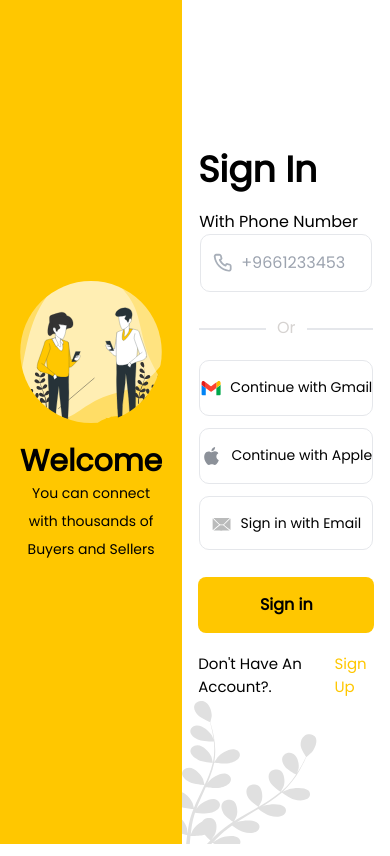
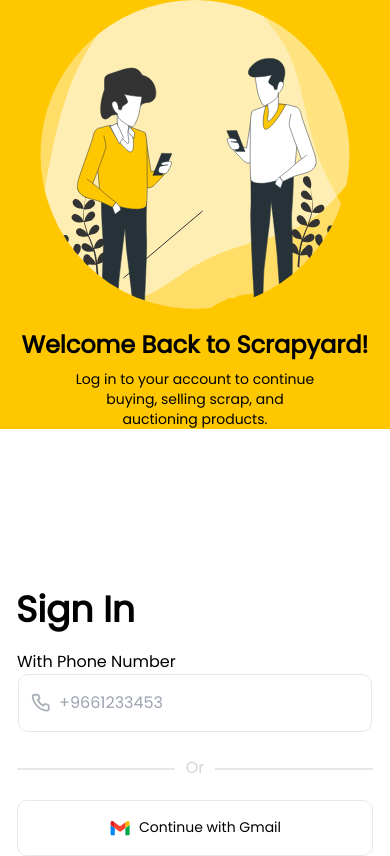
Before and after one commit to usama4212/testing, a Next.js app: page /login in a window 390 px wide. Shown: the top 856 px of the page. Built offline with nearby package versions, Linux system fonts and the light colour scheme.

Commit message:
login page text and responsiveness updated

```diff
--- a/app/login/page.tsx
+++ b/app/login/page.tsx
@@ -20,7 +20,11 @@ import eye from "@/assets/eye.svg";
 import eyeOff from "@/assets/eye-slash.svg";
 import PhoneInput from "@/components/UI/PhoneInput";
 import { useRouter } from "next/navigation";
-import { emailRegex, saudiPhoneNumberRegex } from "@/components/Constants";
+import {
+  emailRegex,
+  phoneNumberRegex,
+  saudiPhoneNumberRegex,
+} from "@/components/Constants";
 
 const LoginPage = () => {
   const [loginOption, setLoginOption] = useState("phone");
@@ -40,7 +44,6 @@ const LoginPage = () => {
     const { value, name } = e.target;
     if (name === "phone") {
       console.log(phone);
-      const phoneNumberRegex = /^[+0-9][0-9]*$/;
       if (!phoneNumberRegex.test(value) && value.length > 0) {
         setPhoneError("Invalid Phone Number");
       } else {
@@ -112,8 +115,8 @@ const LoginPage = () => {
   return (
     <>
       <AuthLayout
-        title="Welcome"
-        subtitle="You can connect with thousands of Buyers and Sellers"
+        title="Welcome Back to Scrapyard!"
+        subtitle="Log in to your account to continue buying, selling scrap, and auctioning products."
         picture={loginOption == "phone" ? signImage : loginImage}
         submitHandler={submitHandler}
         buttonText="Sign in"
--- a/components/Auth/AuthLayout.tsx
+++ b/components/Auth/AuthLayout.tsx
@@ -12,17 +12,17 @@ const AuthLayout = ({
   buttonText,
 }: AuthLayoutProps) => {
   return (
-    <div className=" min-h-screen w-full flex">
-      <div className="md:w-[50%] bg-primary min-h-screen flex items-center justify-center backdrop-blur-xl">
-        <div className=" justify-center px-5 md:px-0 lg:w-[50%] space-y-5">
+    <div className=" min-h-screen w-full sm:flex">
+      <div className=" md:w-[50%] bg-primary md:min-h-screen flex items-center justify-center backdrop-blur-xl">
+        <div className=" justify-center px-5 md:px-0 lg:w-[85%] xl:w- space-y-5">
           <div className="flex justify-center">
             <Image alt="sign in " src={picture} className="" />
           </div>
           <div className="text-center">
-            <span className="text-black text-3xl font-semibold  ">
+            <span className="text-black text-2xl font-semibold   ">
               {title} <br />
             </span>
-            <span className="text-center text-black text-sm font-normal  leading-7 ">
+            <span className="text-center text-black text-sm font-normal w-[70%] block mx-auto pt-2 ">
               {subtitle}
             </span>
           </div>
```
